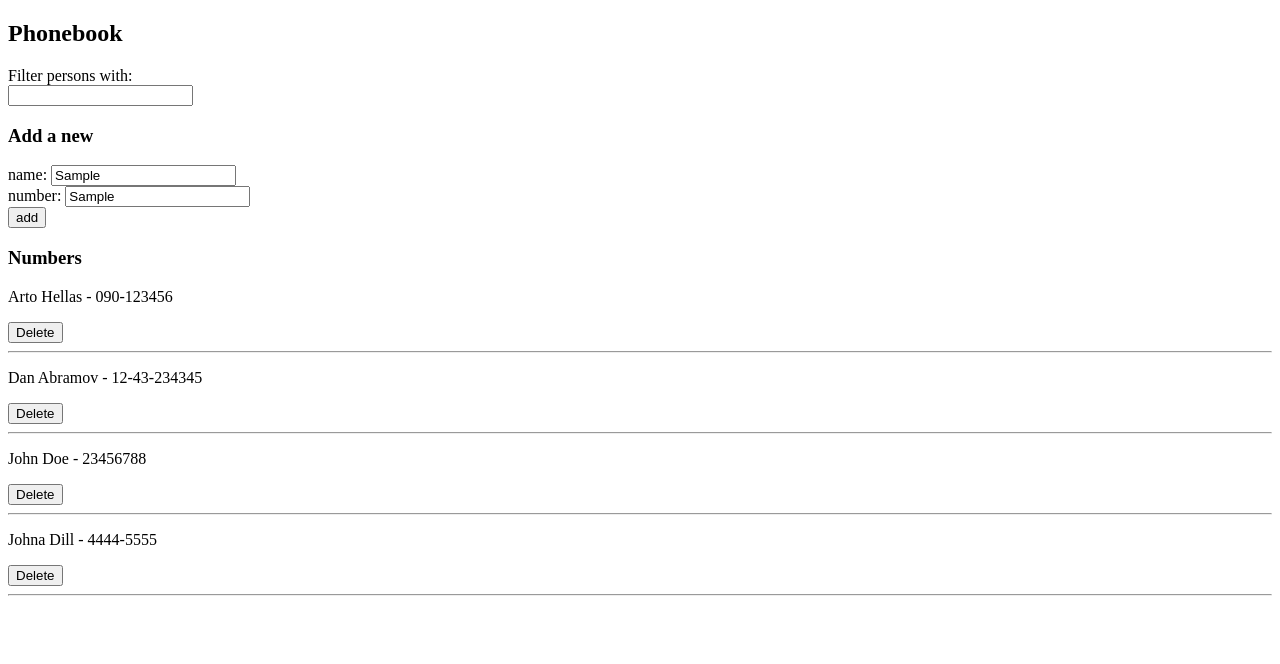
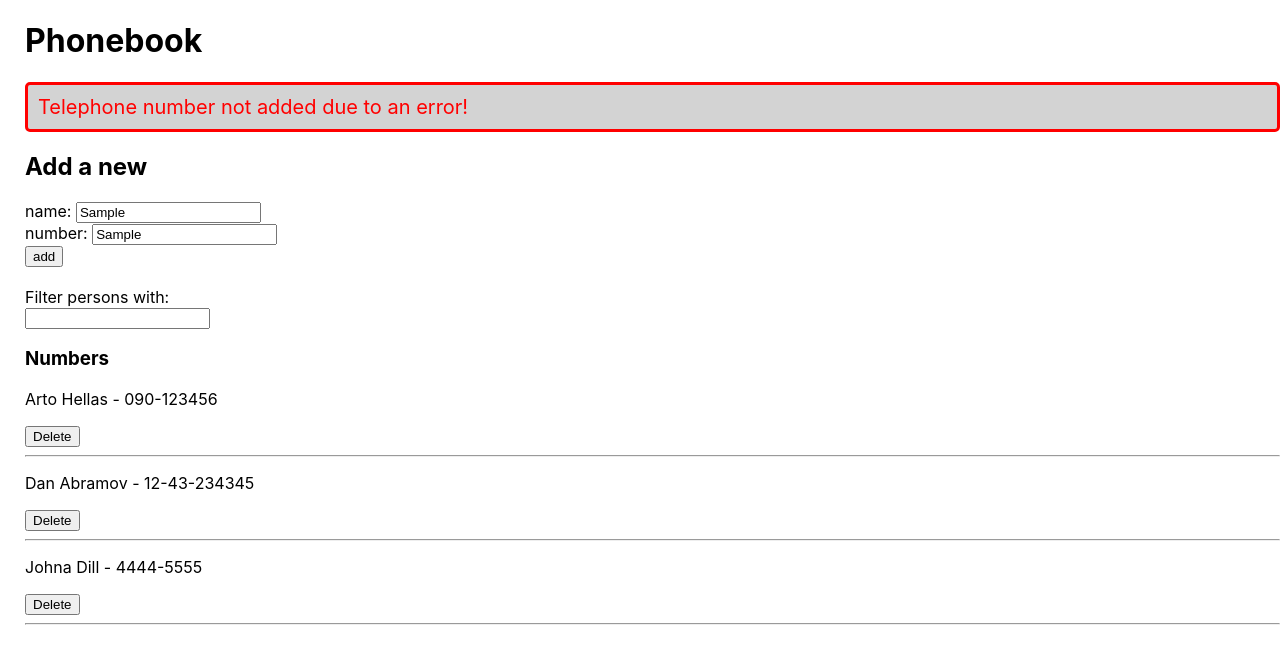
Before and after one commit to JAlblas/phonebook-react, a React (Create React App) app: page / in a window 1280 px wide. Both pictures are taken after typing "Sample", "Sample" into the empty fields and a click on the button "add". Shown: the top 664 px of the page. Built offline with nearby package versions, Linux system fonts and the light colour scheme; no server answers; data requests are answered from the project's data file.

Commit message:
Notifications aded when experiencing success/errors during actions

```diff
--- a/db.json
+++ b/db.json
@@ -11,11 +11,6 @@
       "id": 3
     },
     {
-      "name": "John Doe",
-      "number": "23456788",
-      "id": "83bcc2ea-18ee-4a91-9cbf-7e4ced59db08"
-    },
-    {
       "name": "Johna Dill",
       "number": "4444-5555",
       "id": "e5bb5ee9-0773-4fa1-b6f9-b01a3f11bf89"
--- a/src/App.js
+++ b/src/App.js
@@ -6,6 +6,7 @@ import personService from './services/persons'
 import Filter from './modules/Filter'
 import Form from './modules/Form'
 import Phonebook from "./modules/Phonebook";
+import Notification from "./modules/Notification";
 
 
 const App = () => {
@@ -13,6 +14,8 @@ const App = () => {
   const [newFilter, setFilter] = useState("");
   const [newName, setNewName] = useState("");
   const [newNumber, setNewNumber] = useState("");
+  const [message, setMessage] = useState(null)
+  const [messageType, setMessageType] = useState('success')
 
   useEffect(() => {
     personService.getAll()
@@ -33,11 +36,23 @@ const App = () => {
             setPersons(persons.map(person => person.id !== existingUser.id ? person : returnedPerson))
             setNewName('');
             setNewNumber('');
+            setMessageType('success');
+            setMessage(
+              `Telephone number sucesfully added!`
+            )
+            setTimeout(() => {
+              setMessage(null)
+            }, 5000)
           })
           .catch(error => {
-            alert(
-              `Telephone number was not updated due to an error!`
+            setMessageType('error');
+            setMessage(
+              `Telephone number not edited due to an error!`
             )
+            setTimeout(() => {
+              setMessage(null)
+            }, 5000)
+
           })
       }
     } else {
@@ -48,11 +63,22 @@ const App = () => {
           setPersons(persons.concat(returnedPerson))
           setNewName('');
           setNewNumber('');
+          setMessageType('success');
+          setMessage(
+            `Telephone number added!`
+          )
+          setTimeout(() => {
+            setMessage(null)
+          }, 5000)
         })
         .catch(error => {
-          alert(
+          setMessageType('error');
+          setMessage(
             `Telephone number not added due to an error!`
           )
+          setTimeout(() => {
+            setMessage(null)
+          }, 5000)
         })
     }
   };
@@ -62,11 +88,22 @@ const App = () => {
       personService.remove(id)
         .then(removedUser => {
           setPersons(persons.filter(p => p.id !== id))
+          setMessageType('success');
+          setMessage(
+            `Telephone number succesfully removed!`
+          )
+          setTimeout(() => {
+            setMessage(null)
+          }, 5000)
         })
         .catch(error => {
-          alert(
+          setMessageType('error');
+          setMessage(
             `The person with id: '${id}' was not deleted from server due to an error!`
           )
+          setTimeout(() => {
+            setMessage(null)
+          }, 5000)
         })
     }
   }
@@ -87,9 +124,10 @@ const App = () => {
 
   return (
     <div>
-      <h2>Phonebook</h2>
-      <Filter handleFilterChange={handleFilterChange} filterText={newFilter} />
-      <h3>Add a new</h3>
+      <h1>Phonebook</h1>
+
+      <Notification message={message} type={messageType} />
+      <h2>Add a new</h2>
       <Form
         addUser={addUser}
         handleNameChange={handleNameChange}
@@ -97,6 +135,8 @@ const App = () => {
         handleNumberChange={handleNumberChange}
         newNumber={newNumber}
       />
+      <br />
+      <Filter handleFilterChange={handleFilterChange} filterText={newFilter} />
       <h3>Numbers</h3>
       <Phonebook
         persons={visiblePersons}
--- a/src/index.css
+++ b/src/index.css
@@ -1,5 +1,6 @@
 body {
   margin: 0;
+  margin-left: 25px;
   font-family: -apple-system, BlinkMacSystemFont, 'Segoe UI', 'Roboto', 'Oxygen',
     'Ubuntu', 'Cantarell', 'Fira Sans', 'Droid Sans', 'Helvetica Neue',
     sans-serif;
@@ -11,3 +12,23 @@ code {
   font-family: source-code-pro, Menlo, Monaco, Consolas, 'Courier New',
     monospace;
 }
+
+.error {
+  color: red;
+  background: lightgrey;
+  font-size: 20px;
+  border-style: solid;
+  border-radius: 5px;
+  padding: 10px;
+  margin-bottom: 10px;
+}
+
+.success {
+  color: rgb(30, 131, 72);
+  background: lightgrey;
+  font-size: 20px;
+  border-style: solid;
+  border-radius: 5px;
+  padding: 10px;
+  margin-bottom: 10px;
+}
--- a/src/index.js
+++ b/src/index.js
@@ -3,4 +3,6 @@ import ReactDOM from 'react-dom/client'
 
 import App from './App'
 
+import './index.css'
+
 ReactDOM.createRoot(document.getElementById('root')).render(<App />)
--- /dev/null
+++ b/src/modules/Notification.js
@@ -0,0 +1,13 @@
+const Notification = ({ message, type }) => {
+    if (message === null) {
+        return null
+    }
+
+    return (
+        <div className={type}>
+            {message}
+        </div>
+    )
+}
+
+export default Notification
```
